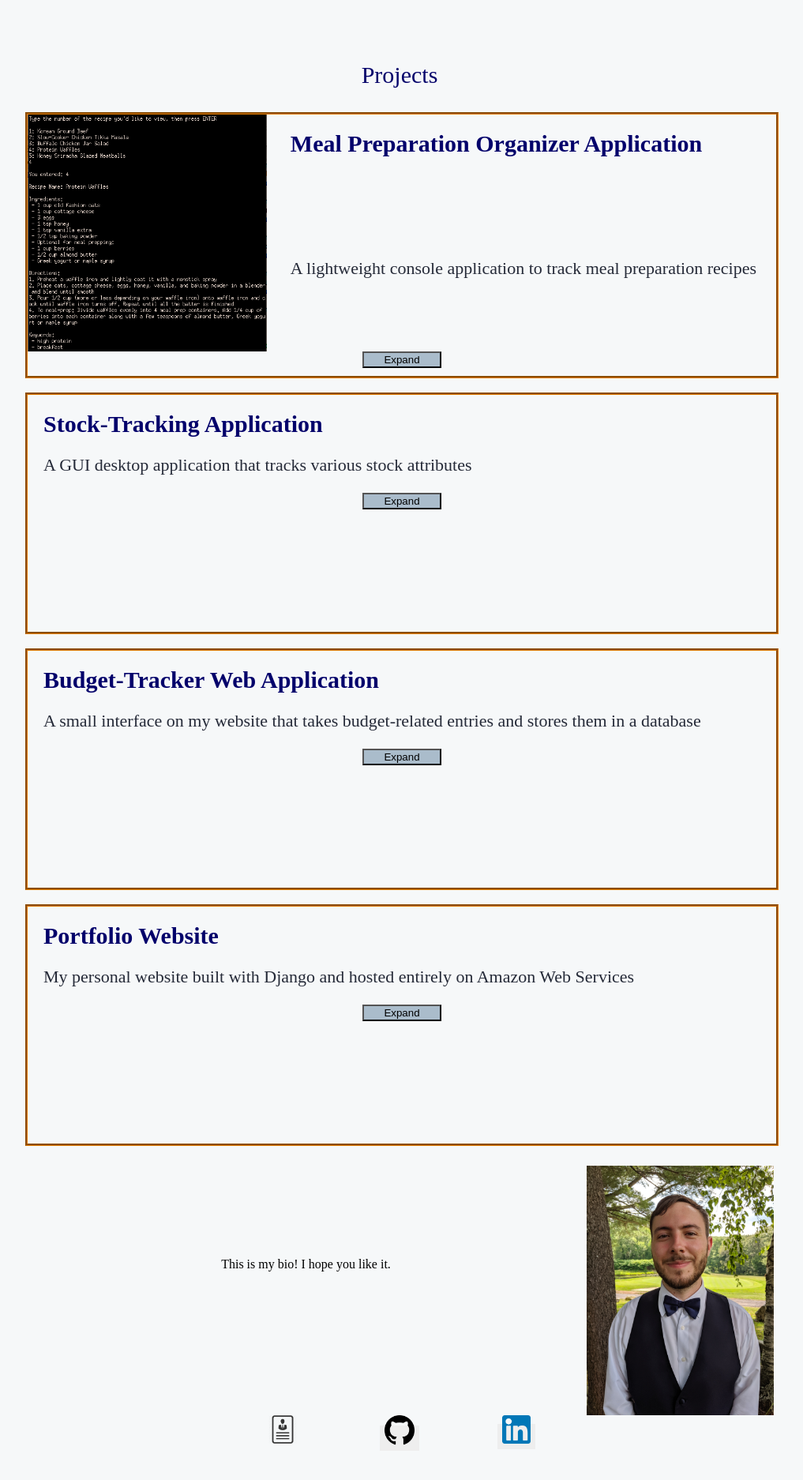
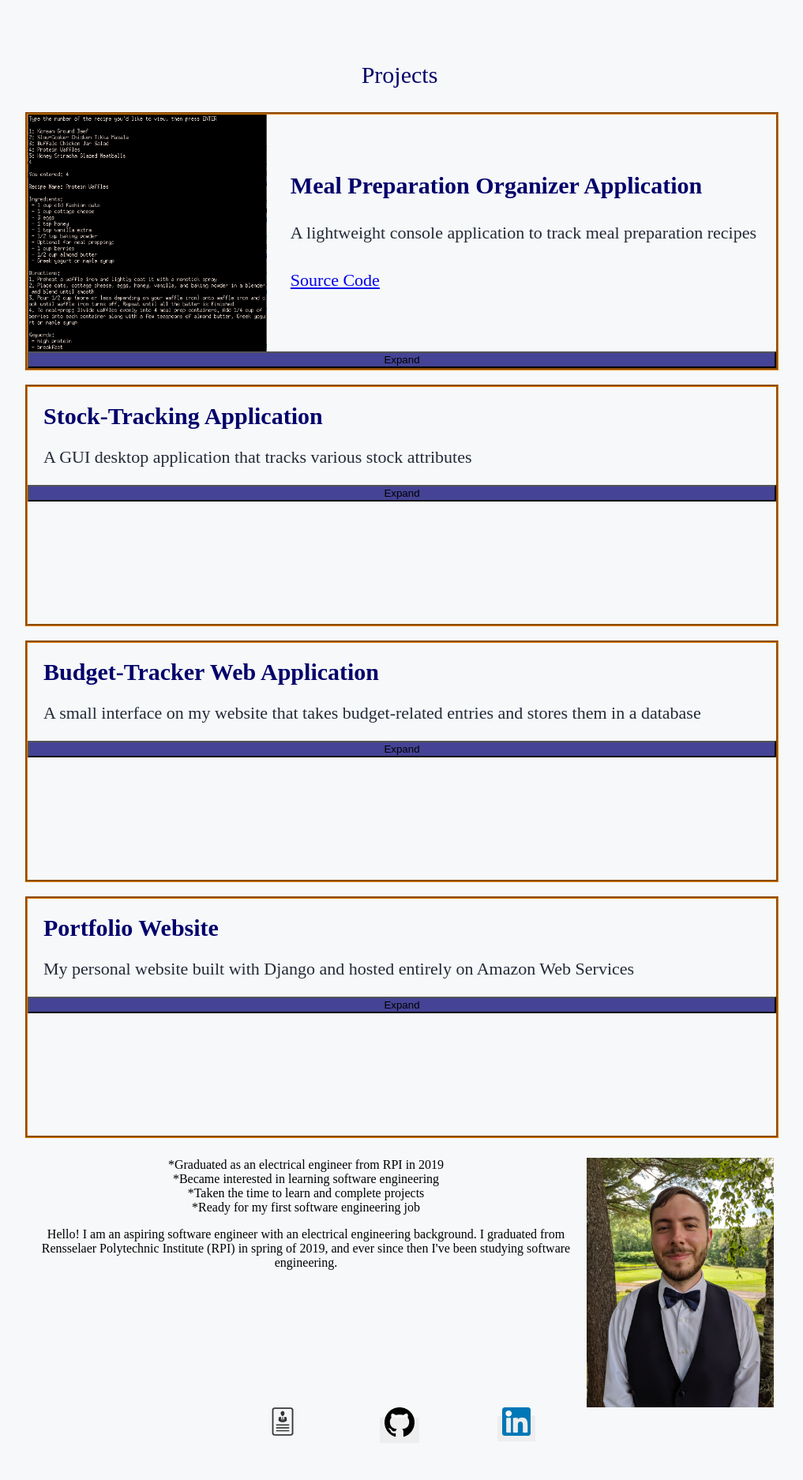
Before and after one commit to dariosantelli/Portfolio-Website, a Django app: template portfolio/templates/portfolio/index.html in a window 1280 px wide. Shown: the part 230-2104 px from the top of the page at 79% size, without its empty margins (134-1151 px from the left). Run offline with Django 3.2, Linux system fonts and the light colour scheme; the template is opened without the code that fills it, so the values that code supplies are empty.

Commit message:
Created project grid for right side

```diff
--- a/portfolio/static/portfolio/css/style.css
+++ b/portfolio/static/portfolio/css/style.css
@@ -121,12 +121,18 @@ body {
 	height: 140px;
 }
 
+.project-right-grid	{
+	display: grid;
+	align-content: center;
+	grid-template-rows: 60px 60px 60px 60px 60px;
+	align-items: center;
+}
+
 .collapsible-button {
-  background-color: #AABCCB;
-  width: 100px;
+  background-color: #444395;
+  width: 100%;
   margin: 0 auto;
   display: block;
-  margin-bottom: 10px;
 }
 
 .collapsible-content {
@@ -174,7 +180,6 @@ body {
 	width: 75%;
 	float: left;
 	min-height: 250px;
-	line-height: 250px;
 	text-align: center;
 }
 
--- a/portfolio/templates/portfolio/index.html
+++ b/portfolio/templates/portfolio/index.html
@@ -27,16 +27,29 @@
 				</div>
 
 				<div id = "project1-right" class = "project-right">
-					<div id = "project1-right-top" class = "project-right-top">
-						<h1>Meal Preparation Organizer Application</h1>
+					<div class = "project-right-grid">
 
-					</div>
-					<div id = "project1-right-top" class = "project-right-top">
+						<div></div>
+
+						<div>
+						<h1> Meal Preparation Organizer Application</h1>
+						</div>
+
+						<div>
 						<p>A lightweight console application to track meal preparation recipes</p>
+						</div>
+
+						<div>
+							<p><a href="https://github.com/dariosantelli/MealPrepCLI" style = text-align: center;>Source Code</a></p>
+						</div>
+
+						<div></div>
+
+
+						</div>
 
 					</div>
 
-				</div>
 				<button type="button" class="collapsible-button">Expand</button>
 
 				<div id = "project1-expanded-content" class="collapsible-content">
@@ -45,7 +58,7 @@
 				  <p>- Written in C++</p>
 
 				</div>
-
+			</div>
 
 
 			<!--
@@ -53,7 +66,6 @@
 			- have an expand tab that shows more screenshots and info
 			- have technologies utilized
 			-->
-			</div>
 
 			<br>
 
@@ -107,7 +119,14 @@
 		<div id = "about-me" class = "about-me-container">
 
 			<div class = "about-me-text"
-				<p>This is my bio! I hope you like it.</p>
+				<p>
+				*Graduated as an electrical engineer from RPI in 2019 <br>
+				*Became interested in learning software engineering <br>
+				*Taken the time to learn and complete projects <br>
+				*Ready for my first software engineering job <br>
+				</p>
+				<p>Hello! I am an aspiring software engineer with an electrical engineering background. I graduated from Rensselaer Polytechnic
+				Institute (RPI) in spring of 2019, and ever since then I've been studying software engineering.</p>
 			</div>
 
 			<div class = "about-me-right">
@@ -131,6 +150,8 @@
 			</div>
 		</div>
 
+
+
 	<script>
 	var coll = document.getElementsByClassName("collapsible-button");
 	var i;
```
Also changed, not shown: other parts of portfolio/static/portfolio/css/style.css (+10 -3 lines), static/portfolio/css/style.css (+53 -5 lines).
